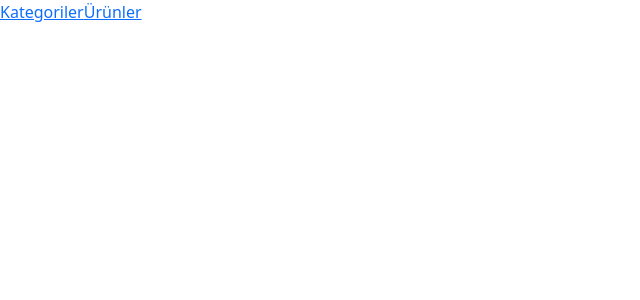
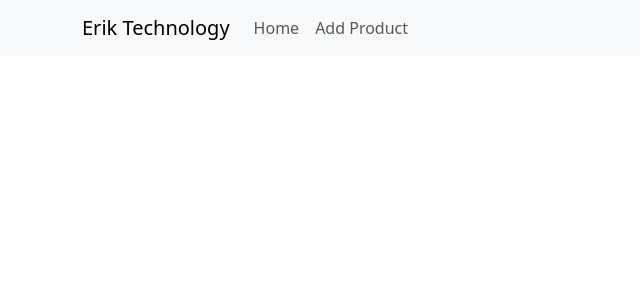
Before and after one commit to batuhanunal444/erickechnology-frontend, a React (Create React App) app: page /addproduct in a window 1280 px wide. Shown: the top 300 px of the page, without its empty margins (0-640 px from the left). Built offline with nearby package versions, Linux system fonts and the light colour scheme.

Commit message:
kategoriler arası geçiş eklendi

```diff
--- a/src/App.js
+++ b/src/App.js
@@ -1,15 +1,17 @@
-import Category from './components/Categories.js'
+import Home from './components/Categories.js'
+import { Categories } from './components/Categories.js';
 import {BrowserRouter as Router,Routes,Route} from 'react-router-dom'
-import { Navbar } from './components/Navbar.js';
+import { NavbarComp } from './components/Navbar.js';
 
 function App() {
   return (
     <div className="App">
      <Router>
-      <Navbar/>
+      <NavbarComp/>
       <Routes>
-        <Route path="/" element={<Category />}/>
+        <Route path="/" element={<Home />}/>
         <Route path="/addproduct" />
+        <Route path="/categories/:categoryId" element={<Categories/>}/>
       </Routes>
      </Router>
     </div>
--- a/src/components/Categories.js
+++ b/src/components/Categories.js
@@ -1,11 +1,12 @@
 import Axios from 'axios';
-import { useEffect, useState } from 'react';
+import { useEffect, useState} from 'react';
 import Container from 'react-bootstrap/Container';
 import Row from 'react-bootstrap/Row';
 import Col from 'react-bootstrap/Col';
 import Card from 'react-bootstrap/Card';
+import { useNavigate, useParams } from 'react-router-dom';
 
-export default function Category(){
+export default function Home(){
     function getUpperCategories(categories){
         const _categories = []
         categories.forEach(category=> {
@@ -19,11 +20,8 @@ export default function Category(){
     const [category,setCategory] = useState([]);
     useEffect(()=>{
         Axios.get('http://localhost:8080/api/categories').then((res)=>{
-            const data =  res.data.filter( a=> a.subCategories.length === 0); //bu product eklerken kategori seçmek için
+            const data =  res.data.filter( a=> a.subCategories.length === 0); //product eklerken kullanılcak
             setCategory(getUpperCategories(res.data))
-            // console.log(res.data)
-            //üzerlerinde recursive foreach çağır bir fonksiyonu iç içe sokarak. Yukarıda bir array olsun fonksiyon dışında.
-            // [] ilk array'in içine gir.
         })
     },[])
 
@@ -31,22 +29,21 @@ export default function Category(){
         <Container>
             <Row>
         {category && category.map((data)=>{
-            // return <h1 style={{display: "inline"}}>{data.name}</h1>
-            return <Cards {...data}/>
+            return <CategoryCards {...data}/>
         })}
             </Row>
         </Container>
     );
 }
 
-function Cards(props){
-    const bingo = ()=>{
-        alert('Erik Tech') //burada link ile alt kategorilere gidecek farklı bir componente de.
+function CategoryCards(props){
+    const navigate = useNavigate();
+    const bingo = (id) =>{
+        navigate(`/categories/${id}`)
     }
-
     return(
         <Col>
-            <Card onClick={bingo}>
+            <Card onClick={()=>bingo(props.id)}>
                 <Card.Body>
                     <Card.Title>
                          <div>{props.name}</div>
@@ -56,3 +53,59 @@ function Cards(props){
         </Col>
     );
 }
+
+function ProductCards(props){
+    const navigate = useNavigate();
+    const bingo = (id) => {
+        navigate(`/products/${id}`)
+    }
+
+    return(
+        <Col>
+            <Card onClick={()=>bingo(props.id)}>
+                <Card.Body>
+                    <Card.Title>
+                         <div>{props.name}</div>
+                         <div>{props.details}</div>
+                    </Card.Title>
+                </Card.Body>
+            </Card>
+        </Col>
+    );
+}
+
+export function Categories(){
+    const [subCategory,setCategory] = useState([]);
+    const params = useParams();
+    useEffect(()=>{
+        Axios.get(`http://localhost:8080/api/categories/${params.categoryId}`).then((res)=>{
+            setCategory(res.data.subCategories)
+            console.log(res.data.subCategories)
+        })
+    })
+    //subcategory'si boşsa products componentine yönlendir.
+    if(subCategory.length === 0){
+        console.log("Bingo")
+        return(
+            // <Container>
+            //     <Row>
+            //         {subCategory && subCategory.map((data)=>{
+            //         return <ProductCards {...data}/>
+            //         })}
+            //     </Row>
+            // </Container>
+            <h1>Batuhan</h1>
+        );
+    }else{
+        return (
+            <Container>
+                <Row>
+                    {subCategory && subCategory.map((data)=>{
+                    return <CategoryCards {...data}/>
+                    })}
+                </Row>
+            </Container>
+    );
+    }
+
+}
--- a/src/components/Navbar.js
+++ b/src/components/Navbar.js
@@ -1,11 +1,24 @@
 import {Link} from 'react-router-dom'
+import Navbar from 'react-bootstrap/Navbar'
+import Nav from 'react-bootstrap/Nav'
+import NavDropdown from 'react-bootstrap/NavDropdown'
 import Category from './Categories';
+import Container from 'react-bootstrap/esm/Container';
 
-export function Navbar(){
+export function NavbarComp(){
     return(
-        <div>
-        <Link to="/" >Kategoriler</Link>
-        <Link to="/addproduct">Ürünler</Link>
-        </div>
+        <Navbar expand="lg" className="bg-body-tertiary">
+        <Container>
+          <Navbar.Brand>Erik Technology</Navbar.Brand>
+          <Navbar.Toggle aria-controls="basic-navbar-nav" />
+          <Navbar.Collapse id="basic-navbar-nav">
+            <Nav className="me-auto">
+              <Nav.Link href="/">Home</Nav.Link>
+              <Nav.Link href="/addproduct">Add Product</Nav.Link>
+            </Nav>
+          </Navbar.Collapse>
+        </Container>
+      </Navbar>
+
     );
 }
```
